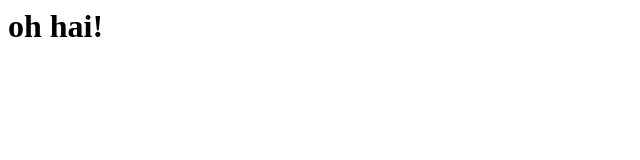
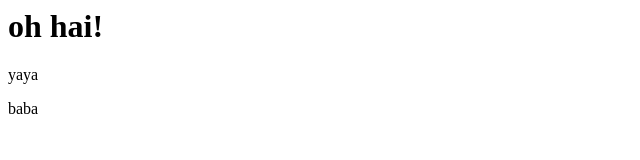
Before and after one commit to HackerJAMS/test-node-deploy, a website: page client/index.html in a window 1280 px wide. Shown: the full height of the page, 0-640 px from the left. Drawn offline with Linux system fonts and the light colour scheme.

Commit message:
(test) test deployment to d.o. using deployhq

```diff
--- a/client/index.html
+++ b/client/index.html
@@ -1 +1,3 @@
 <h1>oh hai!</h1>
+<p>yaya</p>
+<p>baba</p>
```
